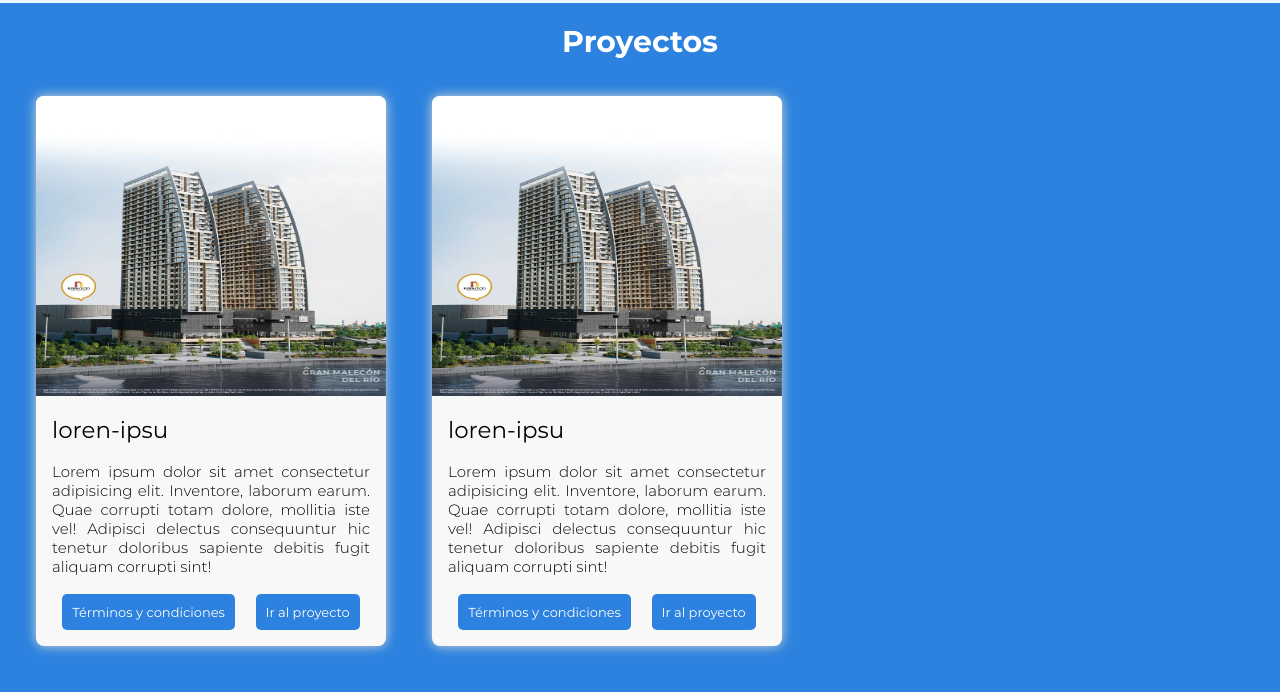
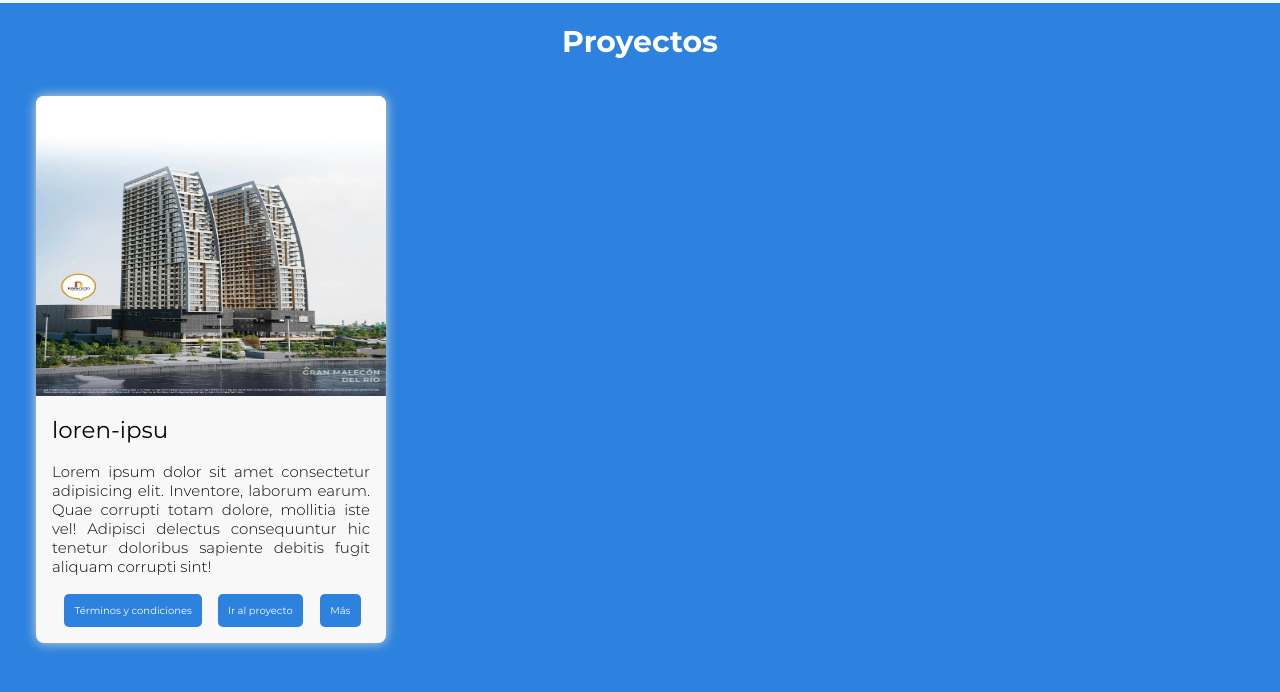
Before and after one commit to JhonnysDS/referidos-front-end, a plain HTML site: page Index-administrador.html in a window 1280 px wide. Shown: the part 62-754 px from the top of the page. Drawn offline with Linux system fonts and the light colour scheme.

Commit message:
opcion de más agregado

```diff
--- a/Index-administrador.html
+++ b/Index-administrador.html
@@ -42,27 +42,18 @@
                     <a href="">loren-ipsu</a>
                     <p>Lorem ipsum dolor sit amet consectetur adipisicing elit. Inventore, laborum earum. Quae corrupti totam dolore, mollitia iste vel! Adipisci delectus consequuntur hic tenetur doloribus sapiente debitis fugit aliquam corrupti sint!</p>
                 </div>
-                <div class="links-card">
-                    <a href="">Términos y condiciones</a>
-                    <a href="">Ir al proyecto</a>
-                </div>
-            </footer>
-        </article>
-    </div>
-
-    <div class="card-wrap">
-        <article class="card">
-            <header class="header-card">
-                <img src="/imagenes/vive-rio.jpeg" alt="">
-            </header>
-            <footer class="footer-card">
-                <div class="text-card">
-                    <a href="">loren-ipsu</a>
-                    <p>Lorem ipsum dolor sit amet consectetur adipisicing elit. Inventore, laborum earum. Quae corrupti totam dolore, mollitia iste vel! Adipisci delectus consequuntur hic tenetur doloribus sapiente debitis fugit aliquam corrupti sint!</p>
-                </div>
-                <div class="links-card">
-                    <a href="">Términos y condiciones</a>
-                    <a href="">Ir al proyecto</a>
+                <div class="container-buttons">
+                    <div class="links-card">
+                        <a class="button-link" href="">Términos y condiciones</a>
+                        <a class="button-link" href="">Ir al proyecto</a>
+                    </div>
+                    <div class="dropdown">
+                        <button class="dropdown-button">Más</button>
+                        <div class="links">
+                            <a href="" class="link-delete">Editar</a>
+                            <a href="" class="link2-edit">Eliminar</a>
+                        </div>
+                    </div>
                 </div>
             </footer>
         </article>
--- a/css/style-admin.css
+++ b/css/style-admin.css
@@ -207,24 +207,59 @@ article.card{
 .card footer{
     padding: 1rem;
 }
+.container-buttons{
+    display: flex;
+    justify-content: space-evenly;
+}
+
 .links-card{
     display: flex;
-    justify-content: space-around;
+    justify-content: space-evenly;
 }
-.links-card a:hover{
+.links-card .button-link:hover{
 
     background-color: rgb(0, 113, 235);;
 }
 
-.links-card a{
+.links-card .button-link, .dropdown-button{
     text-decoration: none;
+    border: none;
     color: white;
     padding: 10px;
     background-color:rgb(44, 130, 222);
     border-radius: 5px;
-    font: 13px mst-regular;
+    font: 10px mst-regular;
     transition: all 0.3s;
 }
+
+a.button-link{
+    margin: 0px 8px;
+}
+.links{
+    background-color: rgb(173, 182, 192);
+    display: none;
+    position: absolute;
+    font: 10px mst-medium;
+}
+.links a{
+    text-decoration: none;
+    color: black;
+    padding: 13px;
+
+    display:block;
+}
+.links a:hover{
+    background-color: #f1f1f1;
+}
+.dropdown{
+    margin: 0px 5px;
+}
+.dropdown:hover .links {
+    display: block;
+}
+
+
+
 
 /*ESTILOS DE AGREGAR NUEVO PROYECTO*/
 
```
